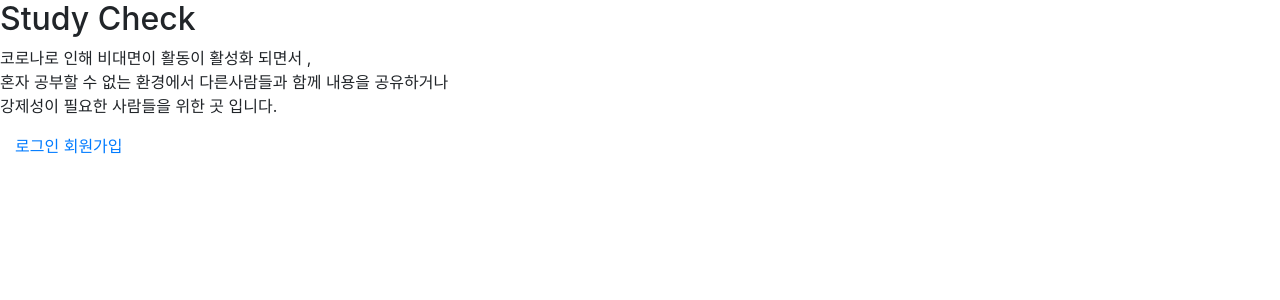
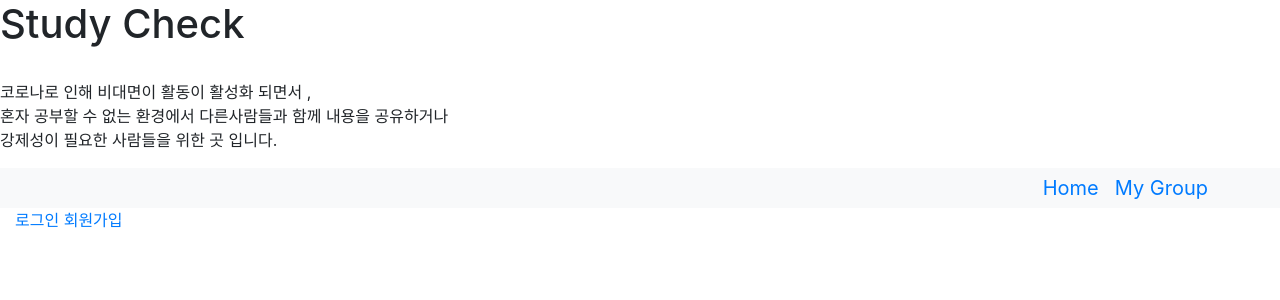
Before and after one commit to hjuuujh/sc, a Django app: page / in a window 1280 px wide. Shown: the top 300 px of the page. Run offline with Django 3.2, Linux system fonts and the light colour scheme; some libraries are stand-ins or nearby versions.

```diff
--- a/board/urls.py
+++ b/board/urls.py
@@ -28,6 +28,7 @@ urlpatterns = [
     path('<int:group_id>/<int:board_id>/post/<int:pk>/', views.PostDetailView.as_view(), name='post_detail'),
     path('<int:group_id>/<int:board_id>/post/delete/<int:pk>/', views.post_delete, name='post_delete'),
     path('<int:board_id>/post/modify/<int:pk>/', views.post_modify, name='post_modify'),
+    path('<int:group_id>/<int:pk>/post/<int:post_id>/board/post_list', views.PostListView.as_view(), name='post_list'), # 게시글 추가하고 난 후 목록으로
 
     path('comment/create/<int:post_id>/', views.comment_create, name='comment_create'),
     path('comment/modify/<int:comment_id>/', views.comment_modify, name='comment_modify'),
--- a/templates/board/post_detail.html
+++ b/templates/board/post_detail.html
@@ -56,7 +56,7 @@
         <textarea name="contents" id="contents" rows="15" class="form-control" ></textarea>
     </div>
     <input type="submit" value="댓글등록" class="btn btn-dark" >
-
+    <button type="button"  class="btn btn-outline-info btn float-right" onClick="location.href ='board/post_list' ">목록으로</button>
     </form>
 </div>
 
--- a/templates/board/post_list.html
+++ b/templates/board/post_list.html
@@ -12,10 +12,7 @@
 
 <div class="container my-3">
 
-        <!--검색 결과 문구 -->
-        {% if q %}
-        <h5 style="color: gray; font-weight: 550;"><i class="fas fa-search"></i>&nbsp;'{{ q }}' 검색 결과입니다.</h5>
-        {% endif %}
+
 
     <table class="table">
         <thead>
--- a/templates/home.html
+++ b/templates/home.html
@@ -17,13 +17,25 @@
     <body>
         <div class="sidenav">
          <div class="login-main-text">       <!-- 이부분 class 이름 바꾸기-->
-            <h2>Study Check</h2>
+            <h1>Study Check</h1> <br>
             <p>코로나로 인해 비대면이 활동이 활성화 되면서 , <br>
                혼자 공부할 수 없는 환경에서 다른사람들과 함께 내용을 공유하거나<br>
                강제성이 필요한 사람들을 위한 곳 입니다.
             </p>
          </div>
       </div>
+        <!-- navbar 했는데 홈 디자인 때문에 가려져서 안보임.  수정해야할듯! -->
+        <nav class="nav justify-content-end bg-light">
+         <a class="navbar-brand" href="/">Home</a>
+         <a class="navbar-brand" href="{% url 'common:login' %}">My Group</a>
+         <button class="navbar-toggler" type="button" data-toggle="collapse" data-target="#navbarNavAltMarkup" aria-controls="navbarNavAltMarkup" aria-expanded="false" aria-label="Toggle navigation">
+           <span class="navbar-toggler-icon"></span>
+         </button>
+         <div class="collapse navbar-collapse" id="navbarNavAltMarkup">
+
+         </div>
+       </nav>
+
       <div class="main">
          <div class="col-md-6 col-sm-12">
             <div class="login-form">   <!-- 이부분 class 이름 바꾸기-->
```
Also changed, not shown: templates/board_menu.html (+6 -3 lines), board/migrations/0005_alter_board_gid.py (added).
